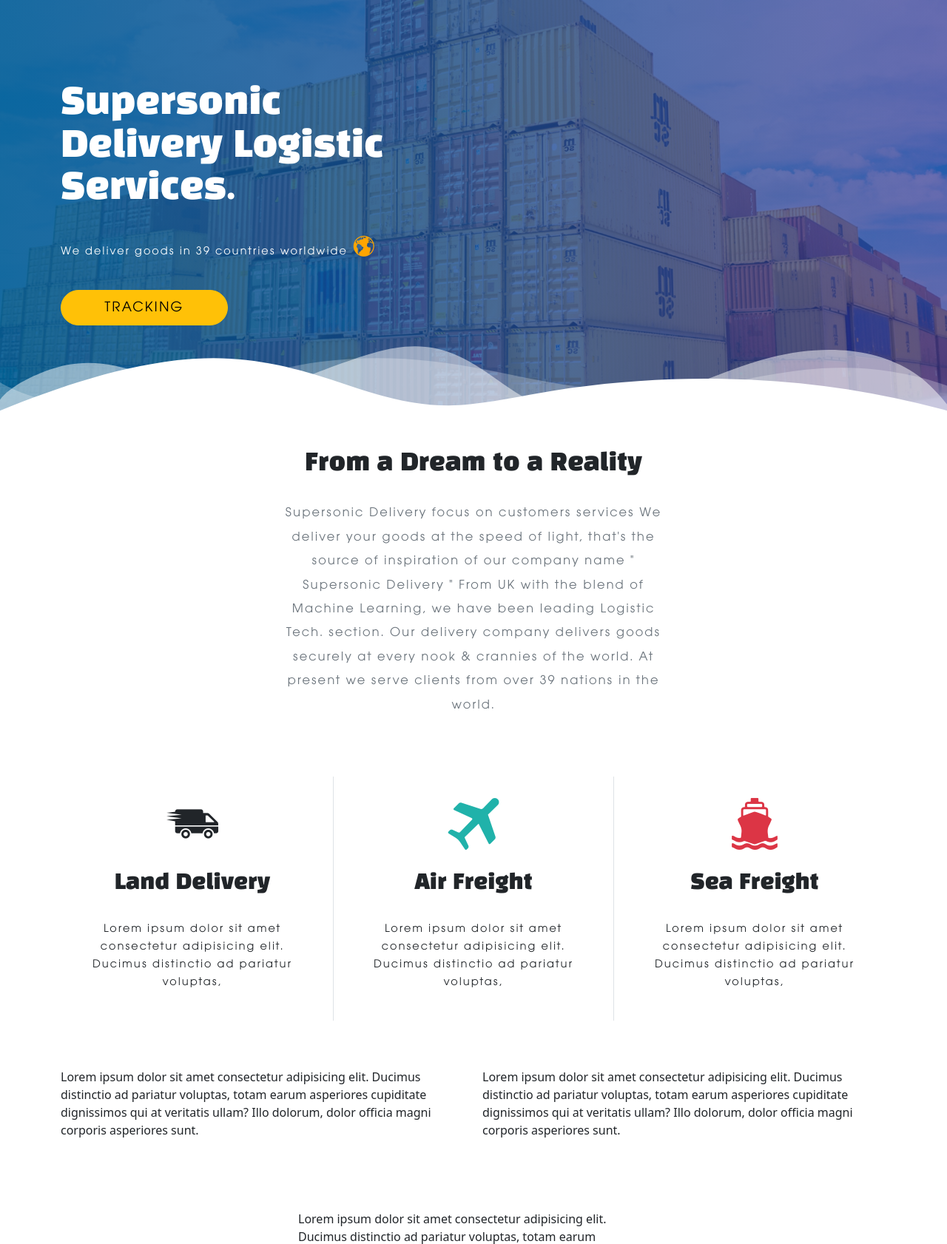
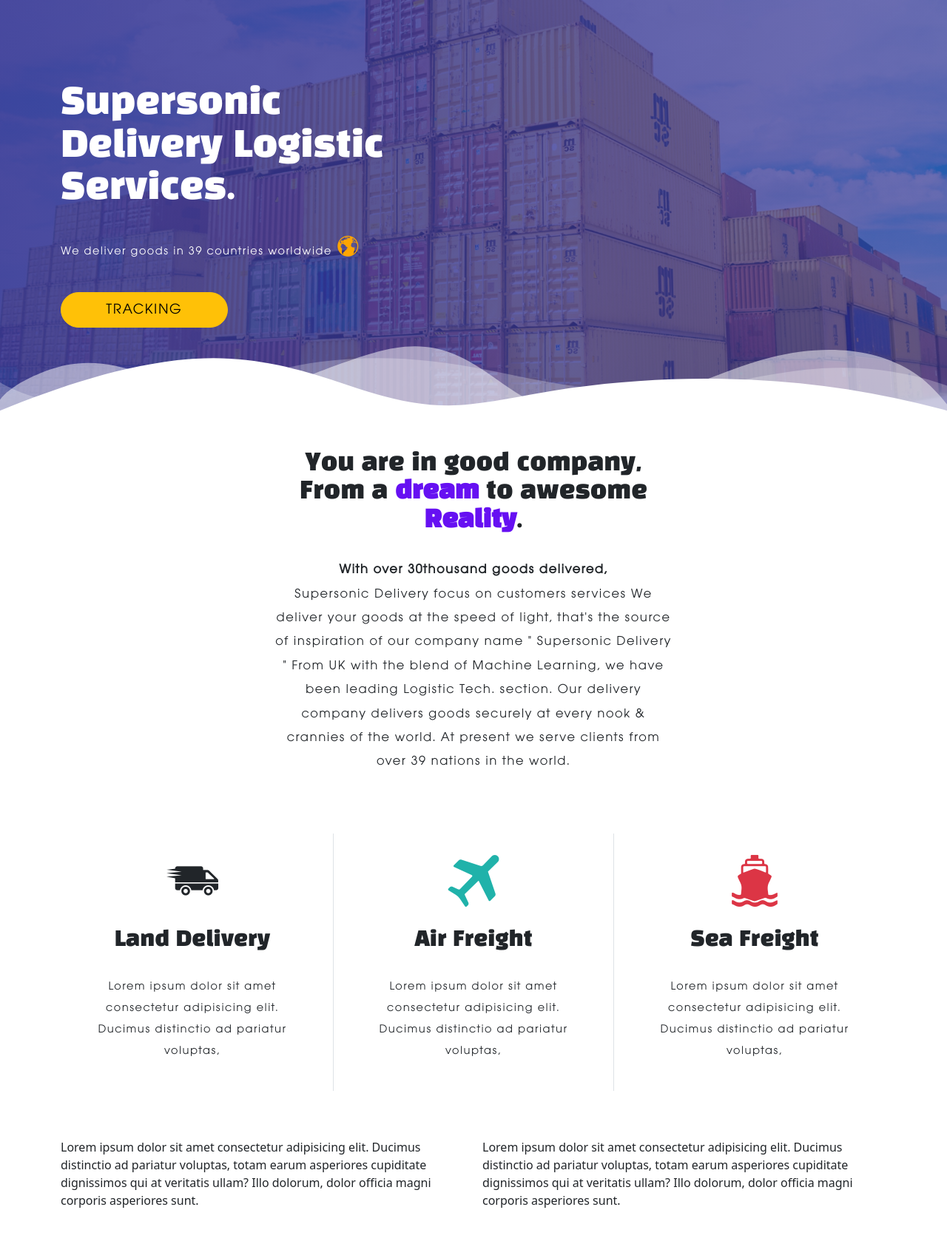
Before and after one commit to ndmichael/logistics, a Django app: page / in a window 1280 px wide. Shown: the part 56-1738 px from the top of the page at 74% size. Run offline with Django 3.2, Linux system fonts and the light colour scheme; some libraries are stand-ins or nearby versions.

Commit message:
updated base tmplates and css

```diff
--- a/shipment/static/shipment/css/main.css
+++ b/shipment/static/shipment/css/main.css
@@ -3,7 +3,7 @@
 #header {
     height: 70vh;
     width: 100%;
-    background-image: linear-gradient(to right, rgba(0, 92, 151,  0.9), rgba(54, 55, 149,  0.7)), url("/static/shipment/images/frank-mckenna-trial.jpg");
+    background-image: linear-gradient(to right,  rgba(54, 55, 149,  0.9),rgba(54, 55, 151,  0.7)), url("/static/shipment/images/frank-mckenna-trial.jpg");
     background-size: cover;
     background-position: center;
     color: #FFFFFF;
@@ -12,11 +12,14 @@
 
 h1, h2, h3, h4, h4, h6 {
     font-family: 'Black Han Sans', sans-serif;
+    /* font-family: 'Gotham Rounded'; */
+    font-weight: 100;
 }
 
 p {
     font-family: 'Avalon';
-    letter-spacing: 2px;
+    letter-spacing: 1.5px;
+    line-height: 1.8;
 }
 
 
@@ -56,4 +59,13 @@ p {
     text-align: center;
 }
 
+#brief-abt h2 span {
+    font-weight: 900;
+    color: #6610f2;
+}
+
+#brief-abt p {
+    font-size: 18px;
+}
+
 /* linear-gradient(rgba(0, 92, 151,  0.9), rgba(54, 55, 149,  0.9)), */
--- a/shipment/static/shipment/fonts/GothamRndSSm-Bold/style.css
+++ b/shipment/static/shipment/fonts/GothamRndSSm-Bold/style.css
@@ -4,6 +4,6 @@
         url('GothamRndSSm-Bold.woff2') format('woff2'),
         url('GothamRndSSm-Bold.woff') format('woff'),
         url('GothamRndSSm-Bold.ttf') format('truetype');
-    font-weight: 700;
+    /* font-weight: 700; */
     font-style: normal;
   }
--- a/shipment/templates/base.html
+++ b/shipment/templates/base.html
@@ -9,6 +9,7 @@
     <link rel="stylesheet" href="{% static 'shipment/css/icofont/icofont.min.css' %}" />
     <link rel="stylesheet" href="{% static 'shipment/css/main.css' %}" />
     <link rel="stylesheet" href="{% static 'shipment/fonts/Avalon-Book/style.css' %}" />
+    <link rel="stylesheet" href="{% static 'shipment/fonts/GothamRndSSm-Bold/style.css' %}" />
 </head>
 <body>
 
--- a/shipment/templates/shipment/index.html
+++ b/shipment/templates/shipment/index.html
@@ -37,9 +37,10 @@
             <div class="row">
                 <div class="col-12 col-md-6 offset-md-3">
                     <h2 class=" pb-4">
-                        From a Dream to a Reality
+                        You are in good company, From a <span>dream</span> to awesome <span>Reality</span>.
                     </h2>
-                    <p class=" text-muted" style="line-height: 1.8; font-size: 18px;">
+                    <p >
+                        <b>With over 30thousand goods delivered,</b> <br />
                         Supersonic Delivery focus on customers services
                         We deliver your goods at the speed of light, that's the source of inspiration
                         of our company name &quot; Supersonic Delivery &quot;
```
